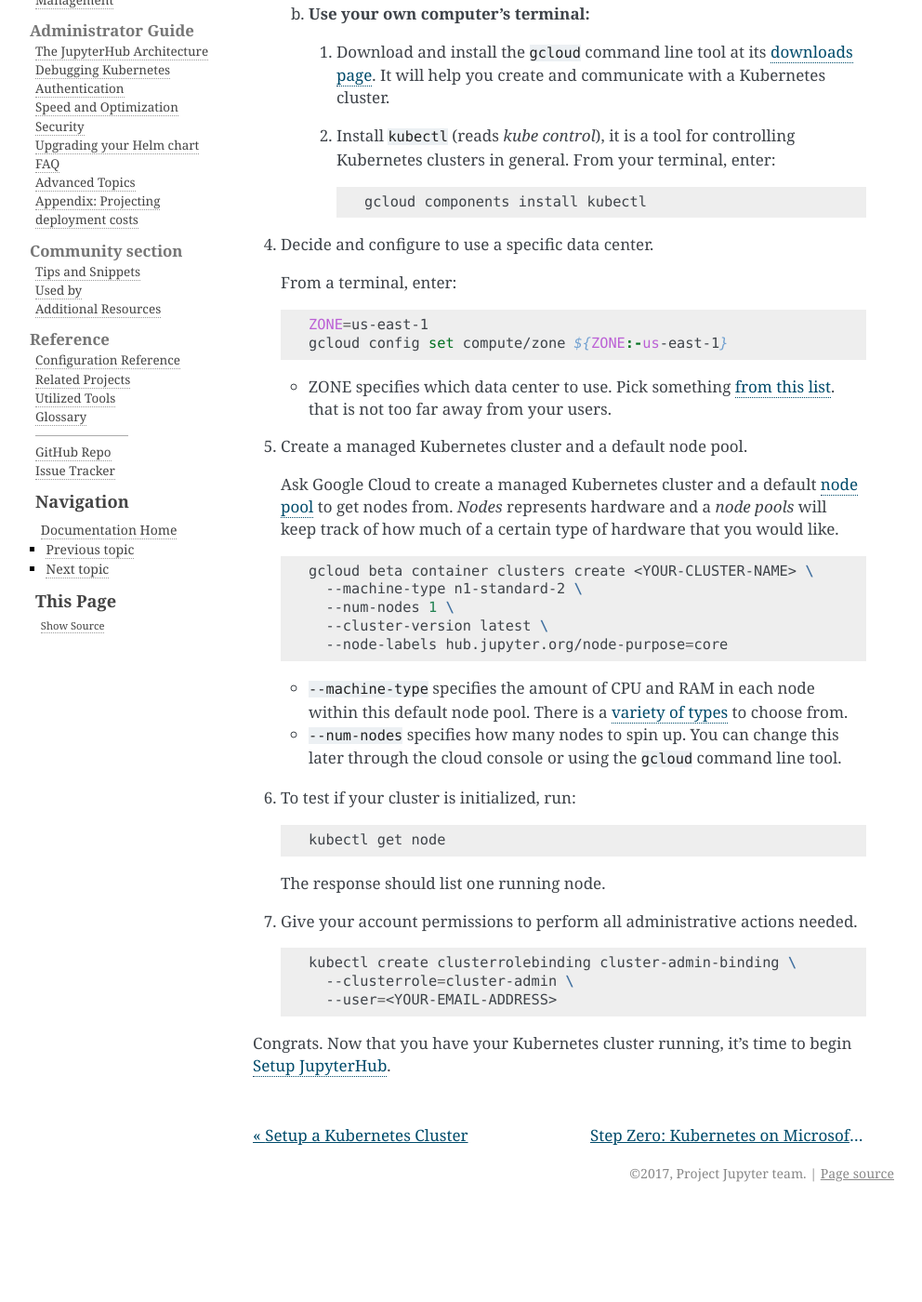
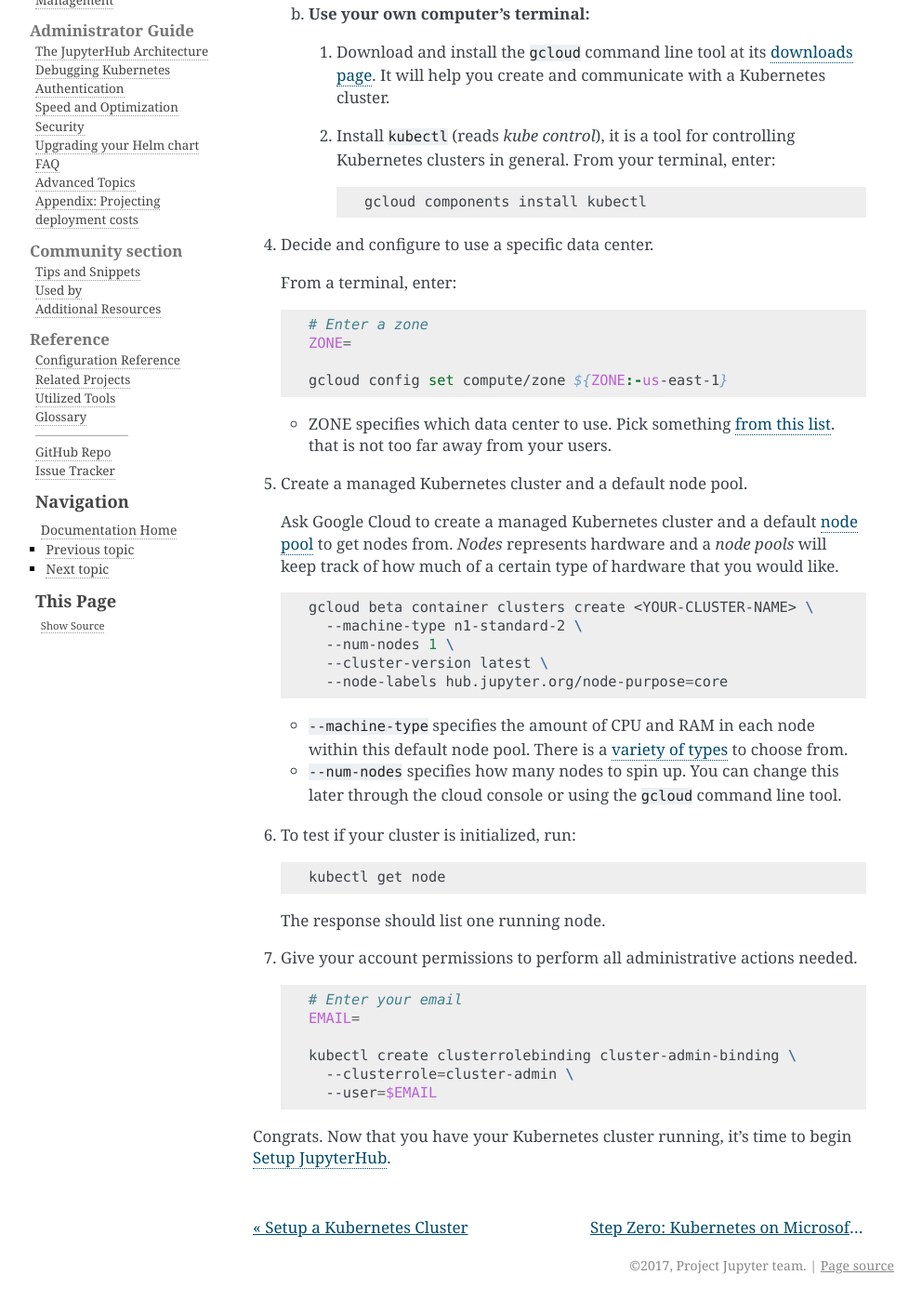
Before and after one commit to jupyterhub/zero-to-jupyterhub-k8s, a Sphinx documentation site: the page built from doc/source/google/step-zero-gcp.rst, in a window 1280 px wide and 1400 px high, scrolled down 1086 px. Shown: the whole window at 93% size, without its empty margins (148-1140 px from the left). Built offline with Sphinx 7.4.7, drawn with Linux system fonts in a browser that asks for light colours; before the commit the page ends 2387 px from its top, so only the background shows below that.

Commit message:
docs mashed 7

```diff
--- a/doc/source/google/step-zero-gcp.rst
+++ b/doc/source/google/step-zero-gcp.rst
@@ -61,7 +61,9 @@ your google cloud account.
 
    .. code-block:: bash
 
-      ZONE=us-east-1
+      # Enter a zone
+      ZONE=
+
       gcloud config set compute/zone ${ZONE:-us-east-1}
 
    * ZONE specifies which data center to use. Pick something `from
@@ -103,9 +105,12 @@ your google cloud account.
 
    .. code-block:: bash
 
+      # Enter your email
+      EMAIL=
+
       kubectl create clusterrolebinding cluster-admin-binding \
         --clusterrole=cluster-admin \
-        --user=<YOUR-EMAIL-ADDRESS>
+        --user=$EMAIL
 
 Congrats. Now that you have your Kubernetes cluster running, it's time to
 begin :ref:`creating-your-jupyterhub`.
--- a/doc/source/user-environment.rst
+++ b/doc/source/user-environment.rst
@@ -53,7 +53,7 @@ image containing useful scientific programming libraries, complete these steps:
           # Inspect the Dockerfile at:
           # https://github.com/jupyter/docker-stacks/tree/master/scipy-notebook/Dockerfile
           name: jupyter/scipy-notebook
-          tag: 7258a5c29859
+          tag: 177037d09156
 
    .. note::
 
```
